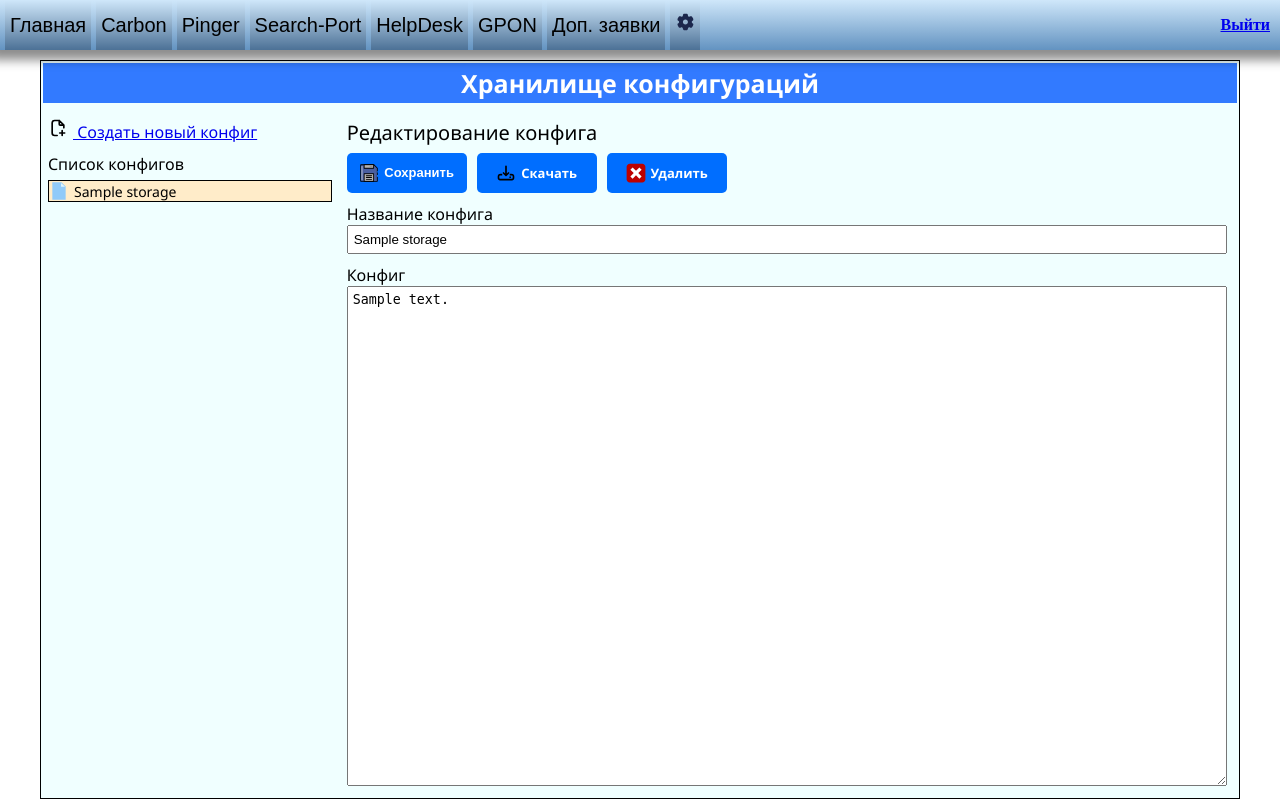
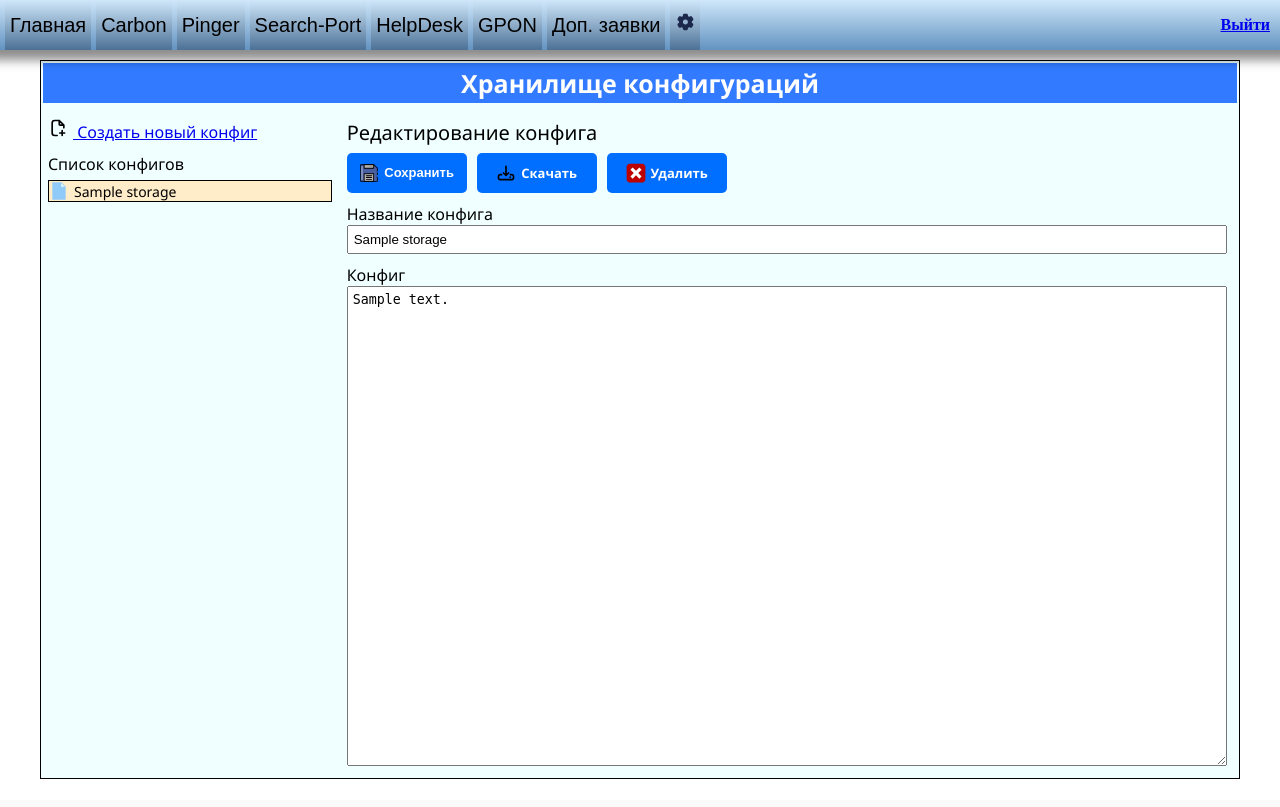
Before and after one commit to sita8281/deil_service, a Flask app: page /cfg/1 in a window 1280 px wide. After the commit the page ends 779 px from the top, so only its background shows below. Run offline with Flask 3, Linux system fonts and the light colour scheme; a user stored in the database is signed in; tables that the repository leaves empty hold one stand-in row (values such as "Sample post"); parts of the project's set-up code (start-up, migrations or seed data) failed here and were passed over.

Commit message:
switch Static Files Version -> 4

```diff
--- a/app/static/css/cfg_panel/style.css
+++ b/app/static/css/cfg_panel/style.css
@@ -66,7 +66,7 @@
 }
 
 .form_new textarea {
-    height: 500px;
+    height: calc(100vh - 320px);
     width: 100%;
     padding: 5px;
     box-sizing: border-box;
--- a/app/templates/cfg_storage/index.html
+++ b/app/templates/cfg_storage/index.html
@@ -90,12 +90,5 @@
         </div>
     </div>
 
-    <script>
-        const textarea = document.querySelector('textarea');
-        textarea.addEventListener('input', ()=> {
-        textarea.style.height = ``
-        textarea.style.height = `${textarea.scrollHeight + 2}px`
-})
-    </script>
 </body>
 </html>
```
